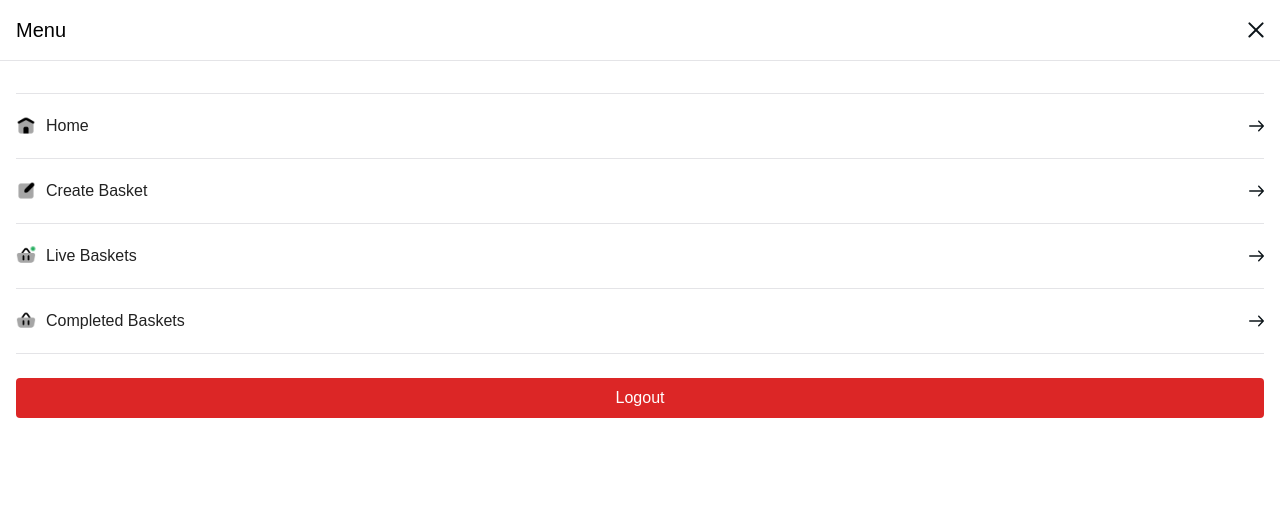
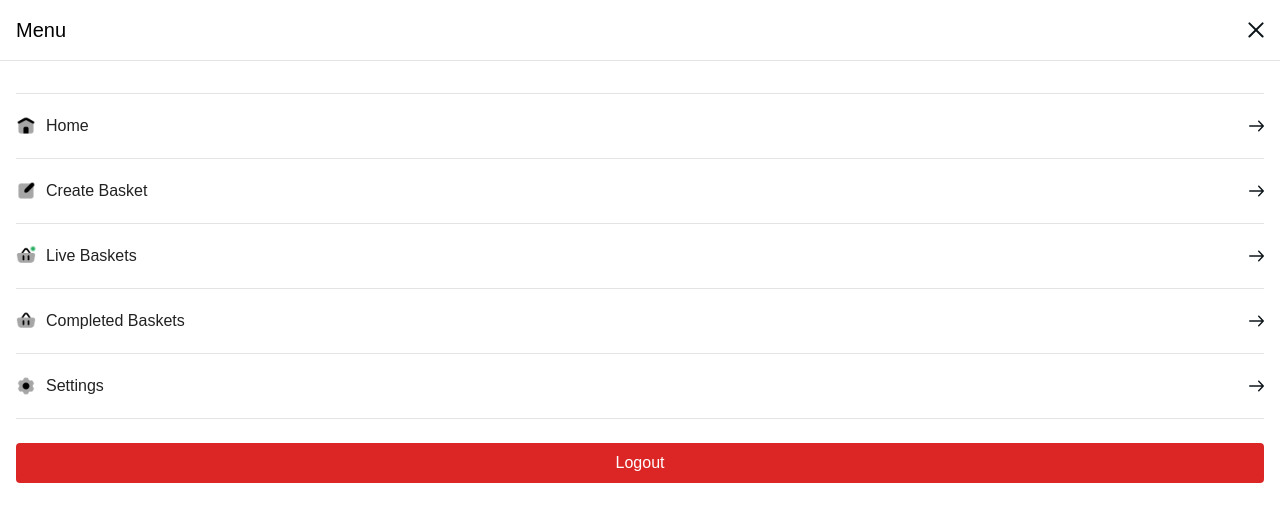
Before and after one commit to ShivaRamKrishna8277/krackit, a React (Vite) app: page /home in a window 1280 px wide. Both pictures are taken after a click on the picture 1119 px from the left and 27 px from the top of the page. Shown: the top 522 px of the page. Built offline with nearby package versions, Linux system fonts and the light colour scheme; a web font is replaced by a local one.

Commit message:
incomplete settings

```diff
--- a/src/Components/Dashboard/Navbar/Navbar.tsx
+++ b/src/Components/Dashboard/Navbar/Navbar.tsx
@@ -6,7 +6,7 @@ import HomePageIcon from "../../../assets/icons/HomePageIcon.png";
 import CreateBasketIcon from "../../../assets/icons/CreateBasketIcon.png";
 import liveBasketIcon from "../../../assets/icons/liveBasketIcon.png";
 import completedBasketIcon from "../../../assets/icons/completedBasketIcon.png";
-// import settingsIcon from "../../../assets/icons/settingsIcon.png";
+import settingsIcon from "../../../assets/icons/settingsIcon.png";
 import arrowRightIcon from "../../../assets/icons/arrowRightIcon.svg";
 import { useEffect, useState } from "react";
 import Drawer from "@mui/material/Drawer";
@@ -124,7 +124,7 @@ export default function Navbar() {
               </div>
               <img src={arrowRightIcon} alt="open" className="arrowIcon" />
             </li>
-            {/* <li
+            <li
               className="menuItem border-b"
               onClick={() => menuClickHandler("/settings")}
             >
@@ -133,7 +133,7 @@ export default function Navbar() {
                 <span>Settings</span>
               </div>
               <img src={arrowRightIcon} alt="open" className="arrowIcon" />
-            </li> */}
+            </li>
             <li>
               <button
                 className="w-full bg-red-600 text-white py-2 my-4 rounded-sm"
--- a/src/Components/Dashboard/UpdateMobile.tsx
+++ b/src/Components/Dashboard/UpdateMobile.tsx
@@ -32,6 +32,7 @@ export default function MobileModal({
     formState: { errors },
   } = useForm<Inputs>();
   const onSubmit: SubmitHandler<Inputs> = (data) => {
+    setWhatsappNumber(data.mobile);
     setOTPSent(true);
   };
 
```
